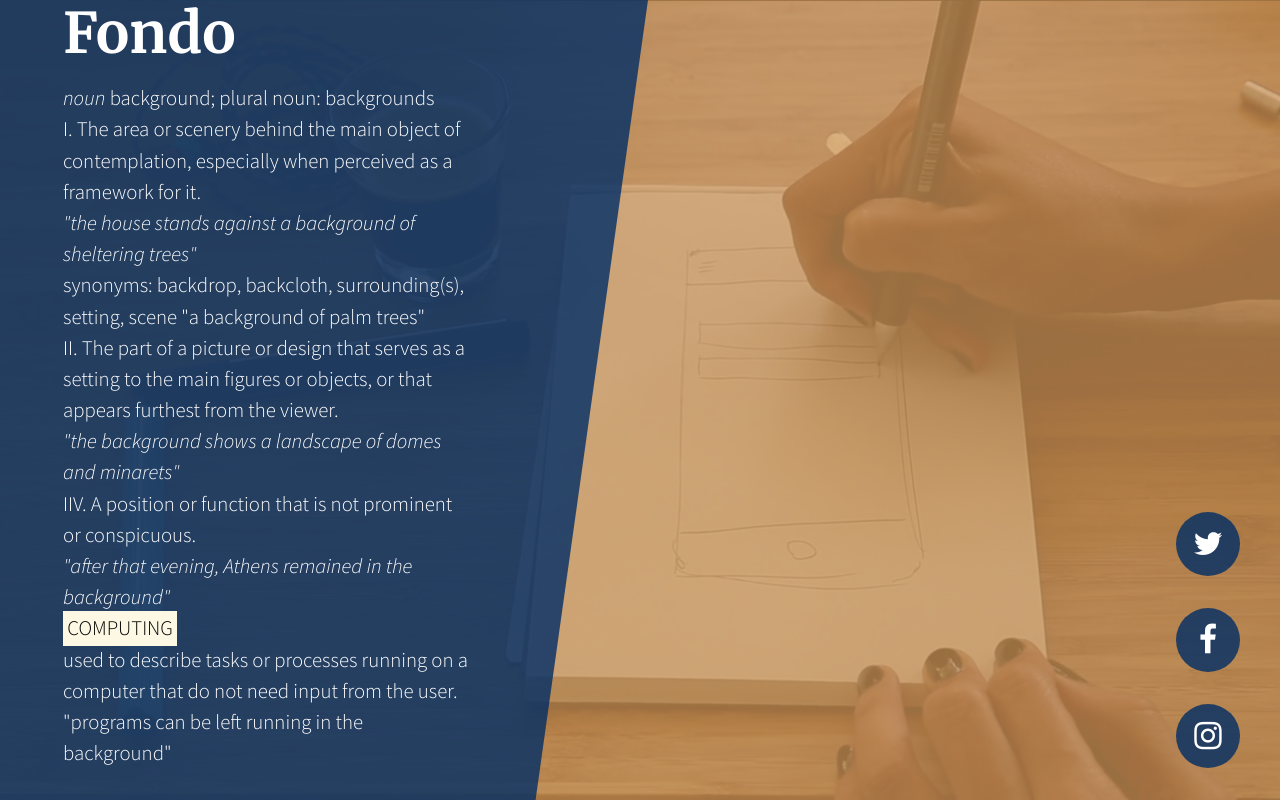
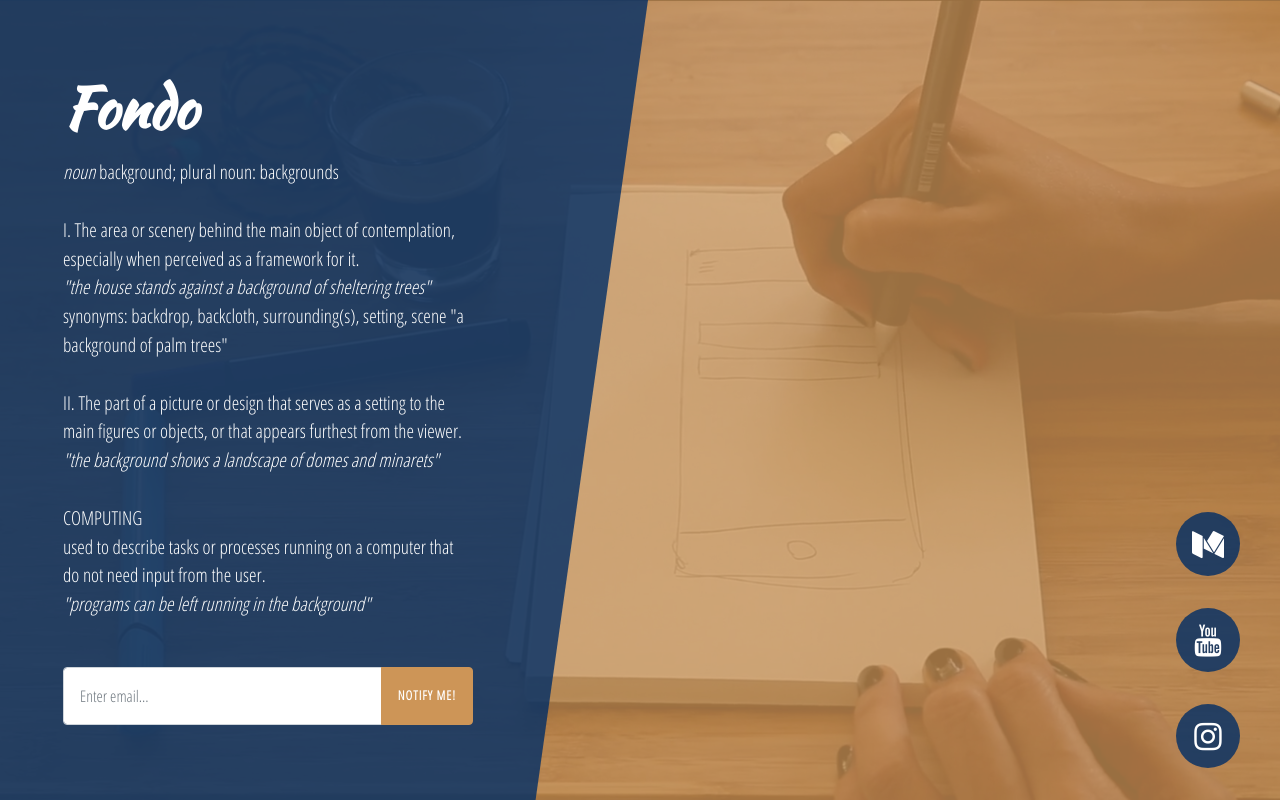
Before and after one commit to itimetravelwell/itimetravelwell.github.io, a plain HTML site: page index.html in a window 1280 px wide. Drawn offline with Linux system fonts and the light colour scheme.

```diff
--- a/css/coming-soon.css
+++ b/css/coming-soon.css
@@ -8,14 +8,14 @@
 h4,
 h5,
 h6 {
-  font-family: 'Merriweather';
+  font-family: 'Kaushan Script', cursive;
   font-weight: 700;
 }
 
 body {
   height: 100%;
   position: relative;
-  font-family: 'Source Sans Pro';
+  font-family: 'Open Sans Condensed';
   font-weight: 300;
 }
 
@@ -48,11 +48,11 @@
 }
 
 .masthead .masthead-content h1 {
-  font-size: 2.5rem;
+  font-size: 2 rem;
 }
 
 .masthead .masthead-content p {
-  font-size: 1.2rem;
+  font-size: 1 rem;
 }
 
 .masthead .masthead-content p strong {
@@ -90,7 +90,7 @@
     font-size: 3.5rem;
   }
   .masthead .masthead-content p {
-    font-size: 1.3rem;
+    font-size: 1.2rem;
   }
 }
 
--- a/index.html
+++ b/index.html
@@ -16,10 +16,11 @@
     <!-- Custom fonts for this template -->
     <link href="https://fonts.googleapis.com/css?family=Source+Sans+Pro:200,200i,300,300i,400,400i,600,600i,700,700i,900,900i" rel="stylesheet">
     <link href="https://fonts.googleapis.com/css?family=Merriweather:300,300i,400,400i,700,700i,900,900i" rel="stylesheet">
+    <link href="https://fonts.googleapis.com/css?family=Kaushan+Script|Lobster|Open+Sans+Condensed:300" rel="stylesheet">
     <link href="vendor/font-awesome/css/font-awesome.min.css" rel="stylesheet">
 
     <!-- Custom styles for this template -->
-    <link href="css/coming-soon.min.css" rel="stylesheet">
+    <link href="css/coming-soon.css" rel="stylesheet">
 
   </head>
 
@@ -36,19 +37,18 @@
               <h1 class="mb-3">Fondo</h1>
               <p class="mb-5">
                 <i>noun</i>
-background; plural noun: backgrounds<br>
+background; plural noun: backgrounds<br><br>
 I.
 The area or scenery behind the main object of contemplation, especially when perceived as a framework for it.
                   <br><i>"the house stands against a background of sheltering trees"</i><br>
 synonyms:	backdrop, backcloth, surrounding(s), setting, scene
-"a background of palm trees"
+"a background of palm trees"<br>
 <br>II. The part of a picture or design that serves as a setting to the main figures or objects, or that appears furthest from the viewer.
                   <br><i>"the background shows a landscape of domes and minarets"</i><br>
-IIV. A position or function that is not prominent or conspicuous.<br>
-                  <i>"after that evening, Athens remained in the background"</i>
-                  <br><mark>COMPUTING</mark>
+
+                  <br>COMPUTING
 <br>used to describe tasks or processes running on a computer that do not need input from the user.
-"programs can be left running in the background"</p>
+                  <br><i>"programs can be left running in the background"</i></p>
               <div class="input-group input-group-newsletter">
                 <input type="email" class="form-control" placeholder="Enter email..." aria-label="Enter email..." aria-describedby="basic-addon">
                 <div class="input-group-append">
@@ -65,12 +65,12 @@
       <ul class="list-unstyled text-center mb-0">
         <li class="list-unstyled-item">
           <a href="#">
-            <i class="fa fa-twitter"></i>
+            <i class="fa fa-medium"></i>
           </a>
         </li>
         <li class="list-unstyled-item">
           <a href="#">
-            <i class="fa fa-facebook"></i>
+            <i class="fa fa-youtube"></i>
           </a>
         </li>
         <li class="list-unstyled-item">
```
Also changed, not shown: 2 other files.
